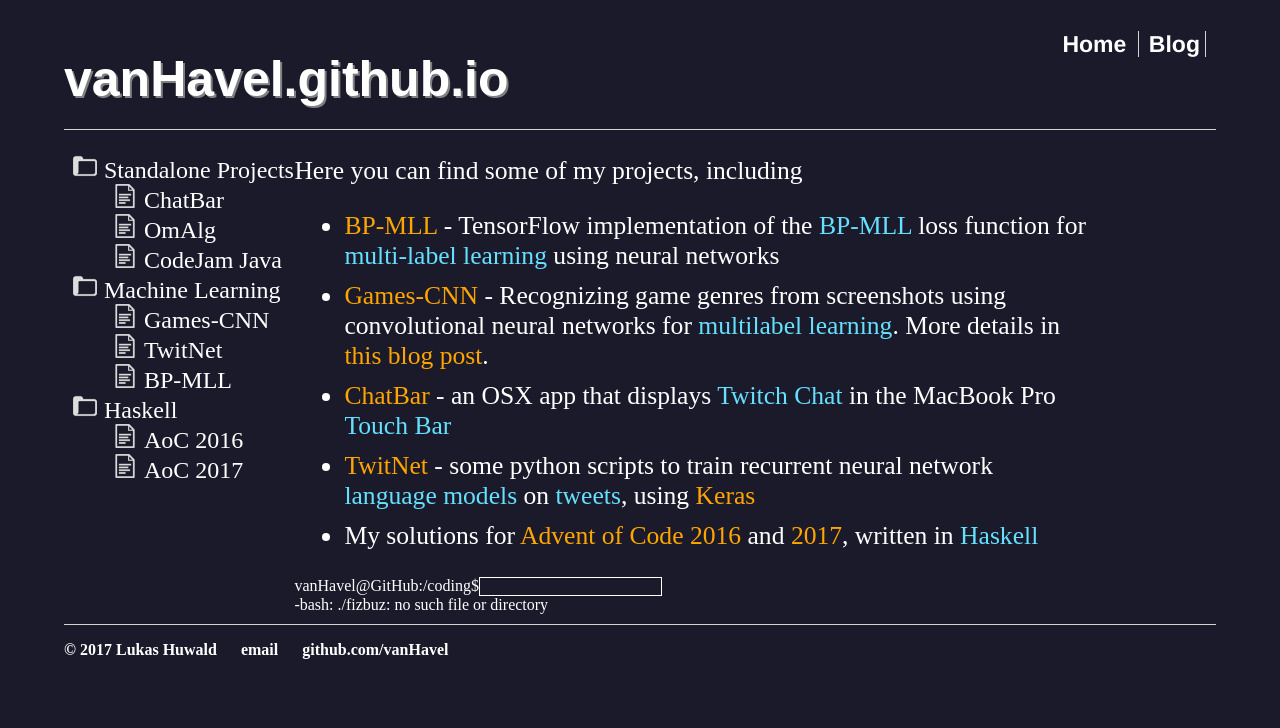
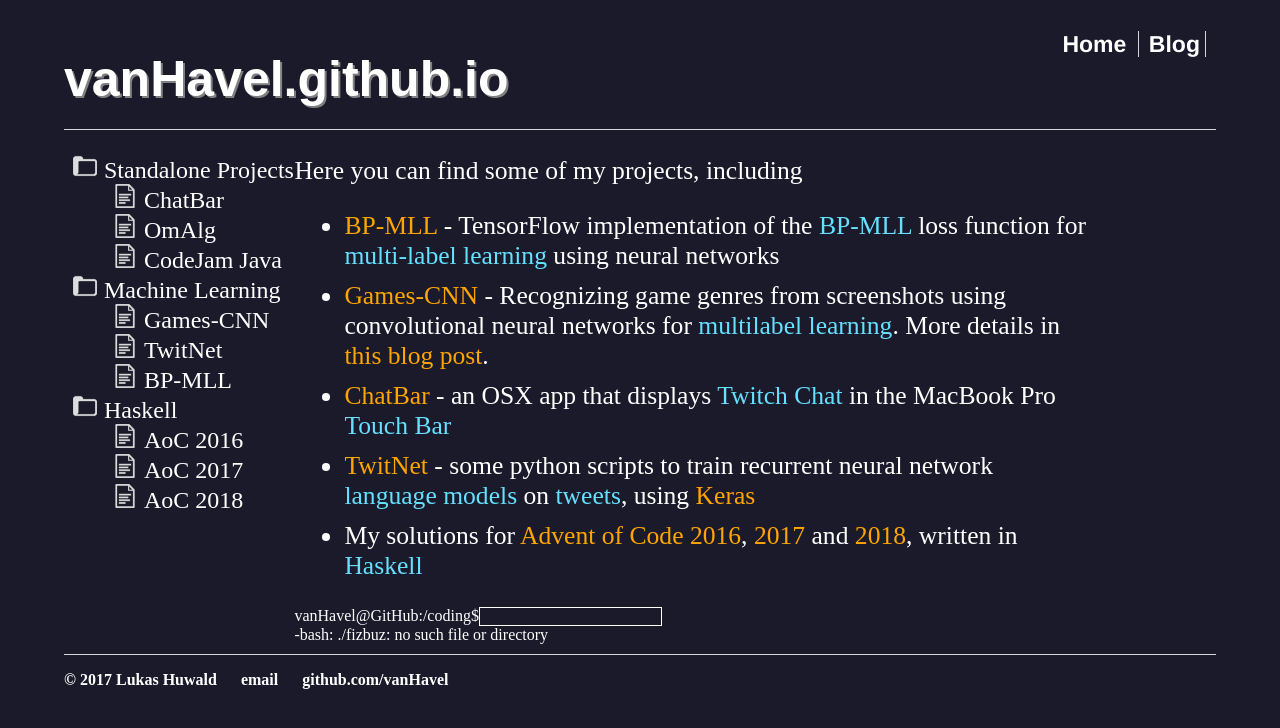
Before and after one commit to vanHavel/vanHavel.github.io, a Jekyll site: the page built from index.html, in a window 1280 px wide. Shown: the top 728 px of the page. Built offline with Jekyll 4.4.1, drawn with Linux system fonts in a browser that asks for light colours.

Commit message:
2018 aoc

```diff
--- a/index.html
+++ b/index.html
@@ -43,6 +43,9 @@ main: true
         <li>
           <a href="https://github.com/vanHavel/AdventOfCode2017">AoC 2017</a>
         </li>
+        <li>
+          <a href="https://github.com/vanHavel/AdventOfCode2017">AoC 2018</a>
+        </li>
       </ul>
     </li>
   </ul>
@@ -65,7 +68,7 @@ main: true
         <a href="https://github.com/vanHavel/TwitNet">TwitNet</a> - some python scripts to train recurrent neural network <span class="mark">language models</span> on <span class="mark">tweets</span>, using <a href="https://keras.io">Keras</a>
       </span> </li>
       <li> <span>
-        My solutions for <a href="https://adventofcode.com/">Advent of Code</a> <a href="https://github.com/vanHavel/AdventOfCode2016">2016</a> and <a href="https://github.com/vanHavel/AdventOfCode2017">2017</a>, written in <span class="mark">Haskell</span>
+        My solutions for <a href="https://adventofcode.com/">Advent of Code</a> <a href="https://github.com/vanHavel/AdventOfCode2016">2016</a>, <a href="https://github.com/vanHavel/AdventOfCode2017">2017</a> and <a href="https://github.com/vanHavel/AdventOfCode2018">2018</a>, written in <span class="mark">Haskell</span>
       </span> </li>
     </ul>
   </p>
```
